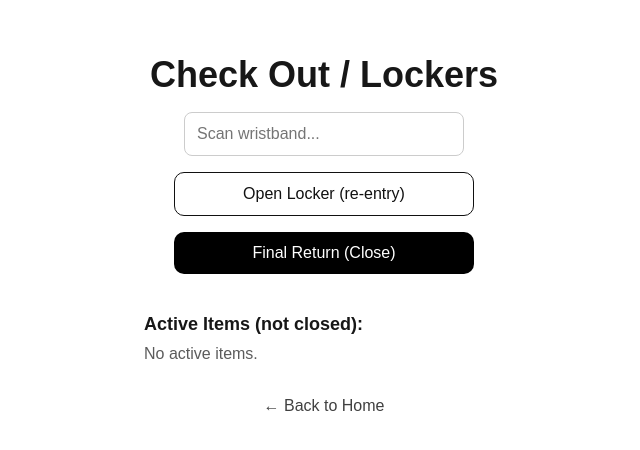
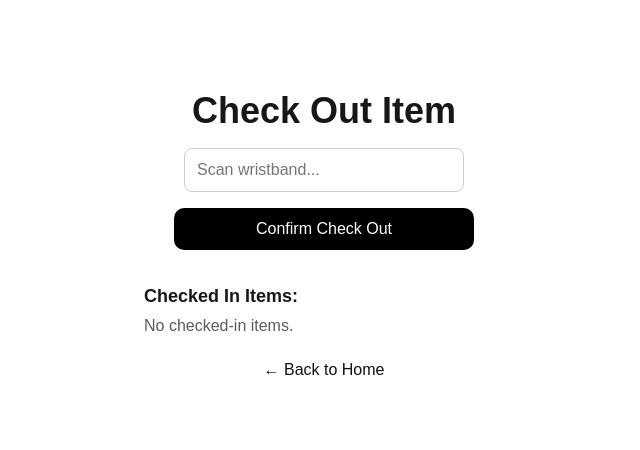
Before and after one commit to Anfis123/cloakroom-saas, a Next.js app: page /checkout in a window 1280 px wide. Shown: the part 166-616 px from the top of the page, without its empty margins (316-956 px from the left). Built offline with nearby package versions, Linux system fonts and the light colour scheme.

Commit message:
fix: single-tab backup + prevent duplicate codes

```diff
--- a/src/app/checkout/page.tsx
+++ b/src/app/checkout/page.tsx
@@ -5,68 +5,27 @@ import Link from "next/link";
 import { useCloakroomStore } from "../store/cloakroomStore";
 
 export default function CheckOutPage() {
+  const [wristband, setWristband] = useState("");
+  const [msg, setMsg] = useState<string>("");
+
   const items = useCloakroomStore((s) => s.items);
-  const openItem = useCloakroomStore((s) => s.openItem);
-  const closeItem = useCloakroomStore((s) => s.closeItem);
+  const checkOut = useCloakroomStore((s) => s.checkOut);
 
-  const [wristband, setWristband] = useState("");
-  const [message, setMessage] = useState<string | null>(null);
+  const inItems = useMemo(() => items.filter((it) => it.status === "IN"), [items]);
 
-  const normalizedInput = useMemo(() => wristband.trim(), [wristband]);
+  const doCheckOut = (raw: string) => {
+    const code = raw.trim();
+    if (!code) return;
 
-  const findItem = (code: string) => items.find((it) => it.code === code);
+    const res = checkOut(code);
 
-  const handleOpen = () => {
-    const code = normalizedInput;
-    if (!code) {
-      setMessage("Please scan a wristband first.");
-      return;
-    }
+    if (res.ok) setMsg(`Checked out: ${code}`);
+    else if (res.reason === "NOT_FOUND") setMsg("Not found");
+    else if (res.reason === "ALREADY_OUT") setMsg("Already checked out");
+    else setMsg("Error");
 
-    const item = findItem(code);
-    if (!item) {
-      setMessage(`Not found: ${code}`);
-      return;
-    }
-
-    if (item.status === "CLOSED") {
-      setMessage(`Already CLOSED: ${code}`);
-      return;
-    }
-
-    openItem(code);
     setWristband("");
-    setMessage(`Locker opened: ${code}`);
   };
-
-  const handleFinalReturn = () => {
-    const code = normalizedInput;
-    if (!code) {
-      setMessage("Please scan a wristband first.");
-      return;
-    }
-
-    const item = findItem(code);
-    if (!item) {
-      setMessage(`Not found: ${code}`);
-      return;
-    }
-
-    if (item.status === "CLOSED") {
-      setMessage(`Already CLOSED: ${code}`);
-      return;
-    }
-
-    closeItem(code);
-    setWristband("");
-    setMessage(`Final return (CLOSED): ${code}`);
-  };
-
-  // pokazivaem tolko aktivnye (ne CLOSED)
-  const activeItems = useMemo(
-    () => items.filter((it) => it.status !== "CLOSED"),
-    [items]
-  );
 
   return (
     <main
@@ -76,23 +35,23 @@ export default function CheckOutPage() {
         alignItems: "center",
         justifyContent: "center",
         minHeight: "100vh",
-        gap: "16px",
+        gap: 16,
       }}
     >
-      <h1 style={{ fontSize: 36, fontWeight: 700 }}>Check Out / Lockers</h1>
+      <h1 style={{ fontSize: 36, fontWeight: 700 }}>Check Out Item</h1>
 
       <input
         placeholder="Scan wristband..."
         value={wristband}
         onChange={(e) => setWristband(e.target.value)}
         onKeyDown={(e) => {
-          if (e.key === "Enter") handleFinalReturn();
+          if (e.key === "Enter") doCheckOut(wristband);
         }}
         style={{
-          width: "280px",
-          padding: "12px",
-          fontSize: "16px",
-          borderRadius: "8px",
+          width: 280,
+          padding: 12,
+          fontSize: 16,
+          borderRadius: 8,
           border: "1px solid #ccc",
           outline: "none",
         }}
@@ -100,54 +59,33 @@ export default function CheckOutPage() {
 
       <button
         type="button"
-        onClick={handleOpen}
+        onClick={() => doCheckOut(wristband)}
         style={{
-          width: "300px",
+          width: 300,
           padding: "12px 20px",
-          fontSize: "16px",
-          borderRadius: "10px",
-          background: "white",
-          color: "#111",
-          border: "1px solid #111",
-          cursor: "pointer",
-        }}
-      >
-        Open Locker (re-entry)
-      </button>
-
-      <button
-        type="button"
-        onClick={handleFinalReturn}
-        style={{
-          width: "300px",
-          padding: "12px 20px",
-          fontSize: "16px",
-          borderRadius: "10px",
+          fontSize: 16,
+          borderRadius: 10,
           background: "black",
           color: "white",
           border: "none",
           cursor: "pointer",
         }}
       >
-        Final Return (Close)
+        Confirm Check Out
       </button>
 
-      {message && (
-        <div style={{ marginTop: 8, fontSize: 14, opacity: 0.85 }}>
-          {message}
-        </div>
-      )}
+      {msg && <div style={{ opacity: 0.8 }}>{msg}</div>}
 
-      <div style={{ marginTop: 24, width: 360 }}>
+      <div style={{ marginTop: 20, width: 360 }}>
         <h2 style={{ fontSize: 18, fontWeight: 700, marginBottom: 10 }}>
-          Active Items (not closed):
+          Checked In Items:
         </h2>
 
-        {activeItems.length === 0 ? (
-          <div style={{ opacity: 0.7 }}>No active items.</div>
+        {inItems.length === 0 ? (
+          <div style={{ opacity: 0.7 }}>No checked-in items.</div>
         ) : (
           <ul style={{ listStyle: "none", padding: 0, margin: 0 }}>
-            {activeItems.map((item) => (
+            {inItems.map((item) => (
               <li
                 key={item.code}
                 style={{
@@ -156,28 +94,17 @@ export default function CheckOutPage() {
                   fontSize: 16,
                   display: "flex",
                   justifyContent: "space-between",
-                  gap: 12,
                 }}
               >
                 <span>#{item.code}</span>
-                <span style={{ opacity: 0.7, fontSize: 13 }}>
-                  {item.status}
-                </span>
+                <span style={{ opacity: 0.7, fontSize: 13 }}>{item.status}</span>
               </li>
             ))}
           </ul>
         )}
       </div>
 
-      <Link
-        href="/"
-        style={{
-          marginTop: 18,
-          textDecoration: "none",
-          color: "#111",
-          opacity: 0.8,
-        }}
-      >
+      <Link href="/" style={{ textDecoration: "none", color: "#111", marginTop: 10 }}>
         ← Back to Home
       </Link>
     </main>
--- a/src/app/store/cloakroomStore.ts
+++ b/src/app/store/cloakroomStore.ts
@@ -1,72 +1,88 @@
-"use client";
-
 import { create } from "zustand";
+import { persist } from "zustand/middleware";
 
 export type ItemStatus = "IN" | "OUT";
 
 export type CloakroomItem = {
   code: string;
   status: ItemStatus;
-  updatedAt: number;
+  checkedInAt: number; // timestamp
+  checkedOutAt?: number; // timestamp
 };
 
-type State = {
+type CloakroomState = {
   items: CloakroomItem[];
-  checkIn: (code: string) => void;
-  checkOut: (code: string) => void;
+
+  checkIn: (code: string) => { ok: boolean; reason?: string };
+  checkOut: (code: string) => { ok: boolean; reason?: string };
   resetAll: () => void;
 };
 
-export const useCloakroomStore = create<State>((set, get) => ({
+export const useCloakroomStore = create<CloakroomState>()(
+  persist(
+    (set, get) => ({
       items: [],
 
-  // checkIn: ne dobavljaem dublikaty, a obnovljaem / vozvrashaem v IN
-  checkIn: (raw) => {
-    const code = raw.trim();
-    if (!code) return;
+      checkIn: (rawCode) => {
+        const code = rawCode.trim();
+        if (!code) return { ok: false, reason: "EMPTY_CODE" };
 
-    const now = Date.now();
         const items = get().items;
-
         const existing = items.find((it) => it.code === code);
 
-    // esli uzhe IN — nichego ne delaem (net dublja)
-    if (existing && existing.status === "IN") return;
+        // ✅ esli uzhe IN — ne dobavlyaem dublikat
+        if (existing && existing.status === "IN") {
+          return { ok: true, reason: "ALREADY_IN" };
+        }
 
-    // esli byl OUT — vozvrashaem v IN
-    if (existing) {
+        // ✅ esli byl OUT — vozvraschaem v IN
+        if (existing && existing.status === "OUT") {
           set({
             items: items.map((it) =>
-          it.code === code ? { ...it, status: "IN", updatedAt: now } : it
+              it.code === code
+                ? { ...it, status: "IN", checkedInAt: Date.now(), checkedOutAt: undefined }
+                : it
             ),
           });
-      return;
+          return { ok: true, reason: "REOPENED" };
         }
 
-    // esli netu — dobavljaem novyj
+        // ✅ esli netu — dobavlyaem novyj
         set({
-      items: [{ code, status: "IN", updatedAt: now }, ...items],
+          items: [
+            ...items,
+            {
+              code,
+              status: "IN",
+              checkedInAt: Date.now(),
+            },
+          ],
         });
+
+        return { ok: true };
       },
 
-  // checkOut: tolko esli etot kod sejchas IN
-  checkOut: (raw) => {
-    const code = raw.trim();
-    if (!code) return;
+      checkOut: (rawCode) => {
+        const code = rawCode.trim();
+        if (!code) return { ok: false, reason: "EMPTY_CODE" };
 
-    const now = Date.now();
         const items = get().items;
+        const existing = items.find((it) => it.code === code);
 
-    const existing = items.find((it) => it.code === code);
-    if (!existing) return;
-    if (existing.status !== "IN") return;
+        if (!existing) return { ok: false, reason: "NOT_FOUND" };
+        if (existing.status === "OUT") return { ok: false, reason: "ALREADY_OUT" };
 
         set({
           items: items.map((it) =>
-        it.code === code ? { ...it, status: "OUT", updatedAt: now } : it
+            it.code === code ? { ...it, status: "OUT", checkedOutAt: Date.now() } : it
           ),
         });
+
+        return { ok: true };
       },
 
       resetAll: () => set({ items: [] }),
-}));
+    }),
+    { name: "cloakroom-store-v1" }
+  )
+);
```
Also changed, not shown: src/app/b/[code]/page.tsx (+24 -14 lines), src/app/checkin/page.tsx (+10 -24 lines). Lines whose indentation alone changed are shown as unchanged.
